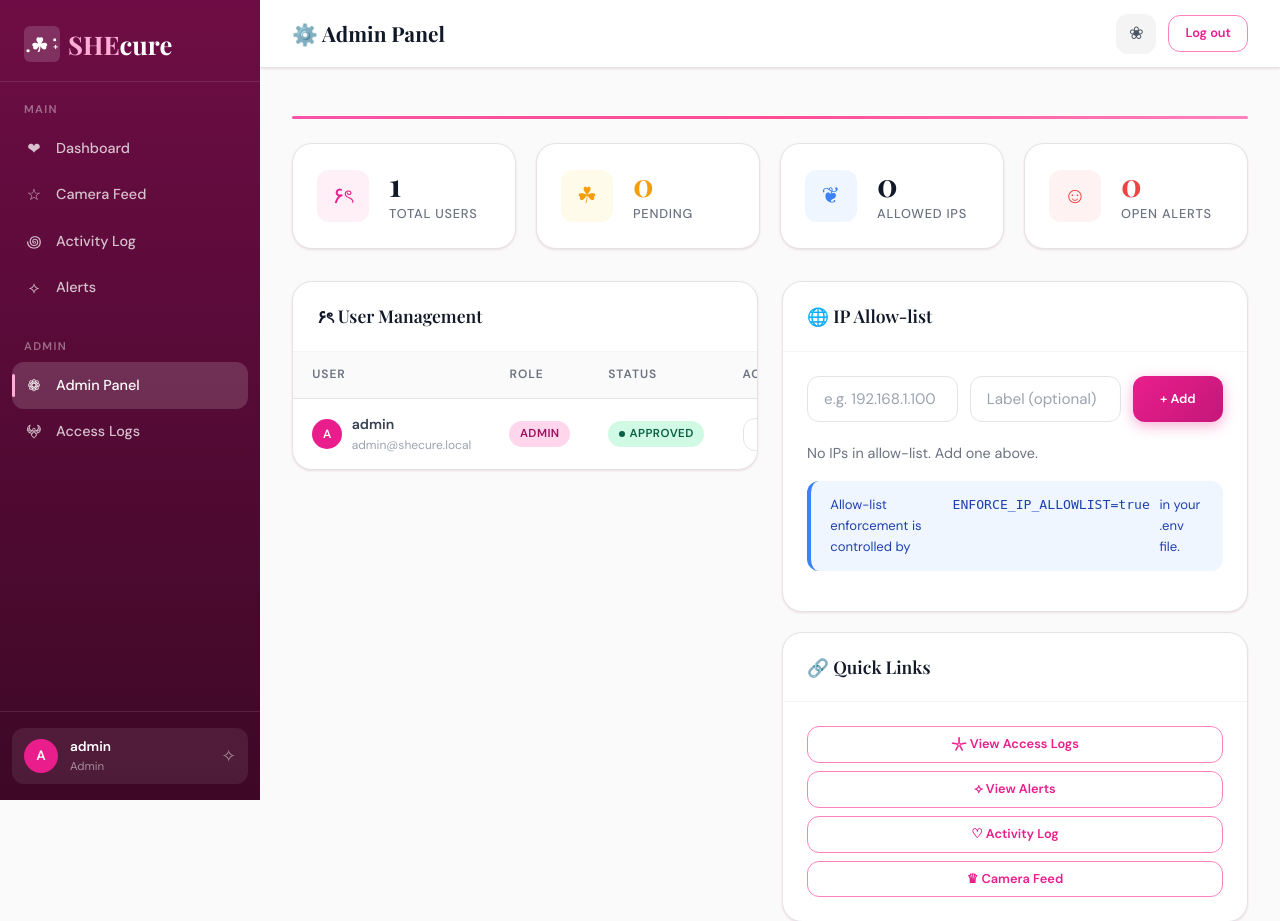
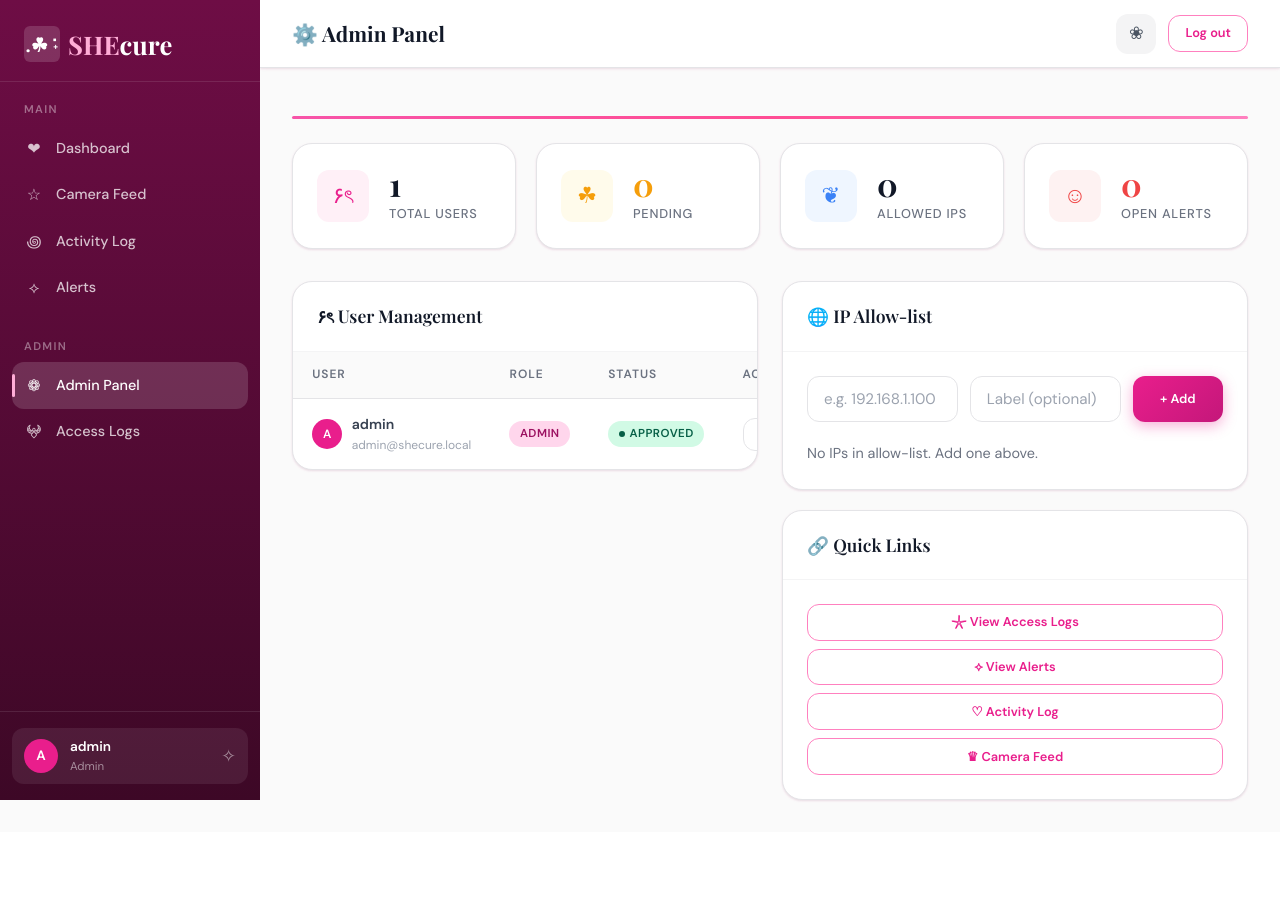
Before and after one commit to fernandezmariacass/SHEcure, a Flask app: page /admin/ in a window 1280 px wide. Shown: the top 921 px of the page. After the commit the page ends 802 px from the top, so only its background shows below. Run offline with Flask 3, Linux system fonts and the light colour scheme; a user stored in the database is signed in; data comes from the database, SQL or seed files in the repository; data that the repository does not hold is empty.

Commit message:
Update panel.html

```diff
--- a/shecure/app/templates/admin/panel.html
+++ b/shecure/app/templates/admin/panel.html
@@ -136,10 +136,6 @@
           <p class="text-muted" style="font-size:.9rem">No IPs in allow-list. Add one above.</p>
           {% endfor %}
         </div>
-
-        <div class="alert alert-info" style="margin-top:1rem;font-size:.82rem">
-           Allow-list enforcement is controlled by <code>ENFORCE_IP_ALLOWLIST=true</code> in your .env file.
-        </div>
       </div>
     </div>
 
```
